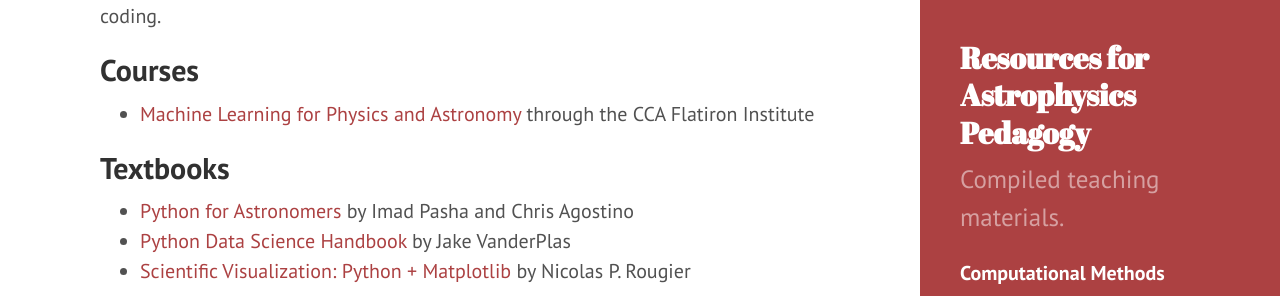
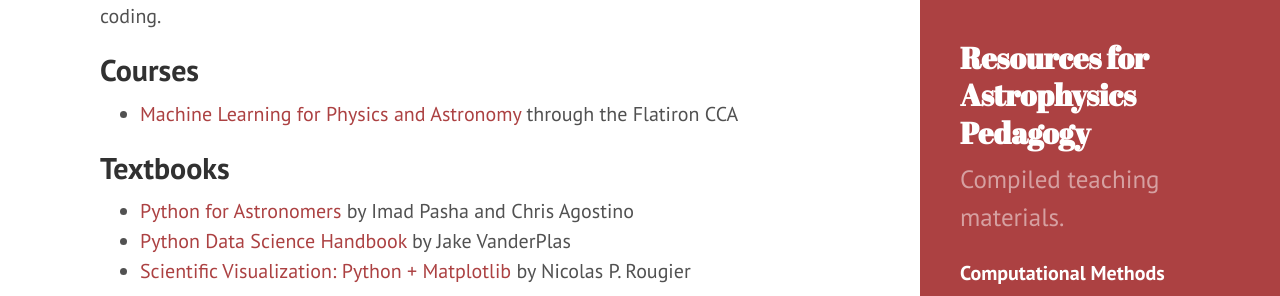
Before and after one commit to astroteaching/astroteaching.github.io, a Jekyll site: the page built from computational.md, in a window 1280 px wide and 900 px high. Shown: the part 169-465 px from the top of the window. Built offline with Jekyll 4.4.1, drawn with Linux system fonts in a browser that asks for light colours.

Commit message:
fix typo

```diff
--- a/computational.md
+++ b/computational.md
@@ -6,7 +6,7 @@ title: Computational Methods
 Computational methods, astrostatistics, machine learning, visualization, and general coding.
 
 ## Courses
-- [Machine Learning for Physics and Astronomy](https://openlearning.flatironinstitute.org/courses/course-v1:cca+ML_01+A/about){:target="_blank"} through the CCA Flatiron Institute
+- [Machine Learning for Physics and Astronomy](https://openlearning.flatironinstitute.org/courses/course-v1:cca+ML_01+A/about){:target="_blank"} through the Flatiron CCA
 
 ## Textbooks
 - [Python for Astronomers](https://prappleizer.github.io){:target="_blank"} by Imad Pasha and Chris Agostino
```
